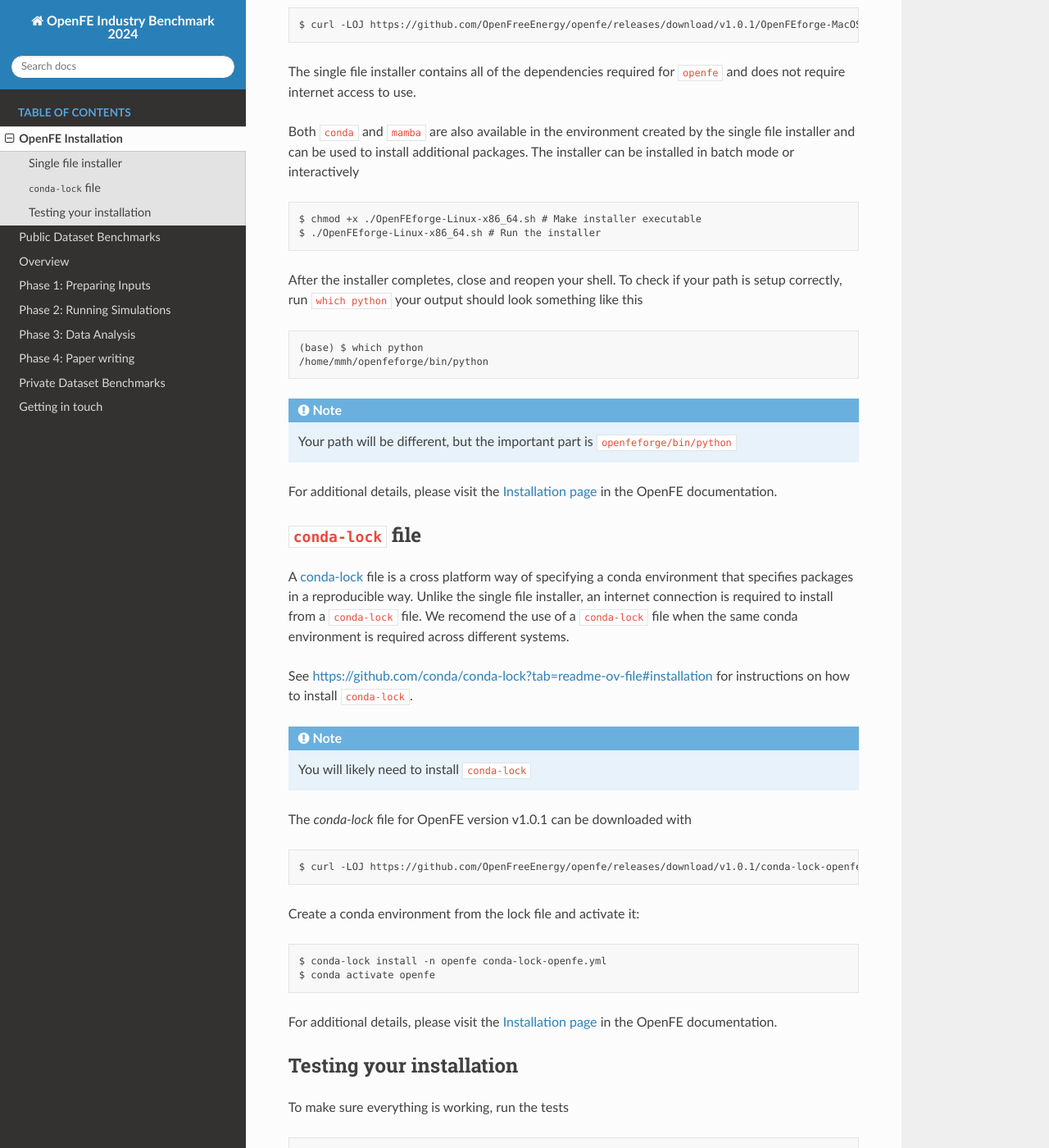
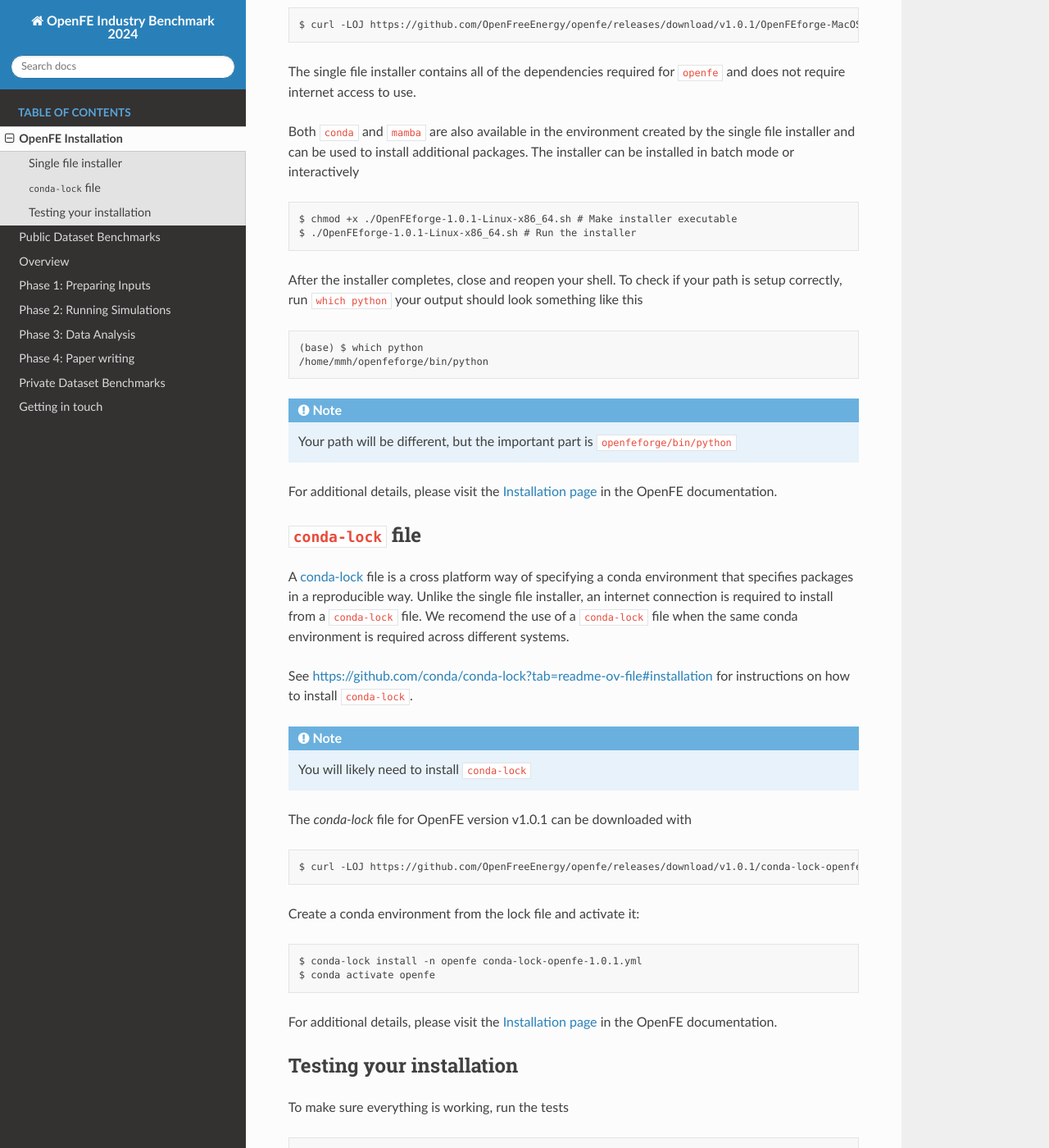
Before and after one commit to OpenFreeEnergy/IndustryBenchmarks2024, a Sphinx documentation site: the page built from docs/source/installation.rst, in a window 1280 px wide and 1400 px high, scrolled down 798 px. Shown: the whole window at 82% size. Built offline with Sphinx 7.4.7 and the Read the Docs theme 2.0.0, drawn with Linux system fonts in a browser that asks for light colours.

Commit message:
Update instructions based on James feedback

```diff
--- a/docs/source/installation.rst
+++ b/docs/source/installation.rst
@@ -31,8 +31,8 @@
 Both ``conda`` and ``mamba`` are also available in the environment created by the single file installer and can be used to install additional packages.
 The installer can be installed in batch mode or interactively  ::
 
-  $ chmod +x ./OpenFEforge-Linux-x86_64.sh # Make installer executable
-  $ ./OpenFEforge-Linux-x86_64.sh # Run the installer
+  $ chmod +x ./OpenFEforge-1.0.1-Linux-x86_64.sh # Make installer executable
+  $ ./OpenFEforge-1.0.1-Linux-x86_64.sh # Run the installer
 
 After the installer completes, close and reopen your shell.
 To check if your path is setup correctly, run ``which python`` your output should look something like this ::
@@ -66,7 +66,7 @@
 
 Create a conda environment from the lock file and activate it::
 
-  $ conda-lock install -n openfe conda-lock-openfe.yml
+  $ conda-lock install -n openfe conda-lock-openfe-1.0.1.yml
   $ conda activate openfe
 
 For additional details, please visit the `Installation page <https://docs.openfree.energy/en/latest/installation.html>`_ in the OpenFE documentation.
```
